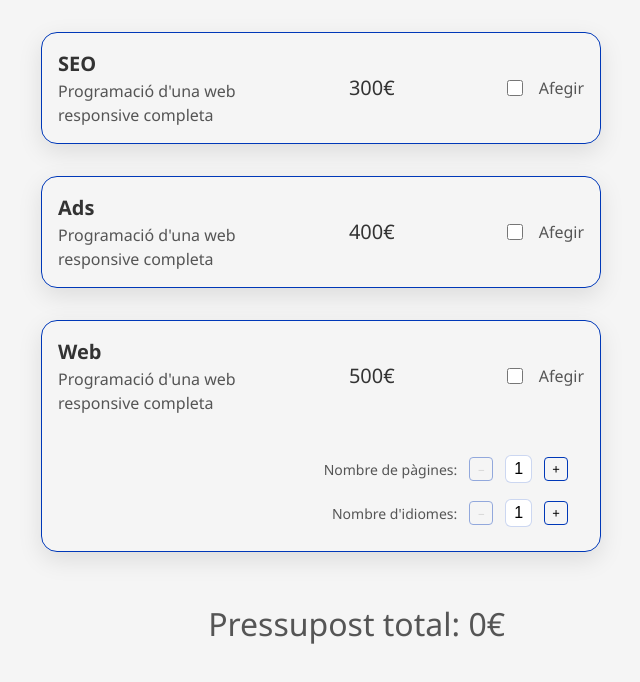
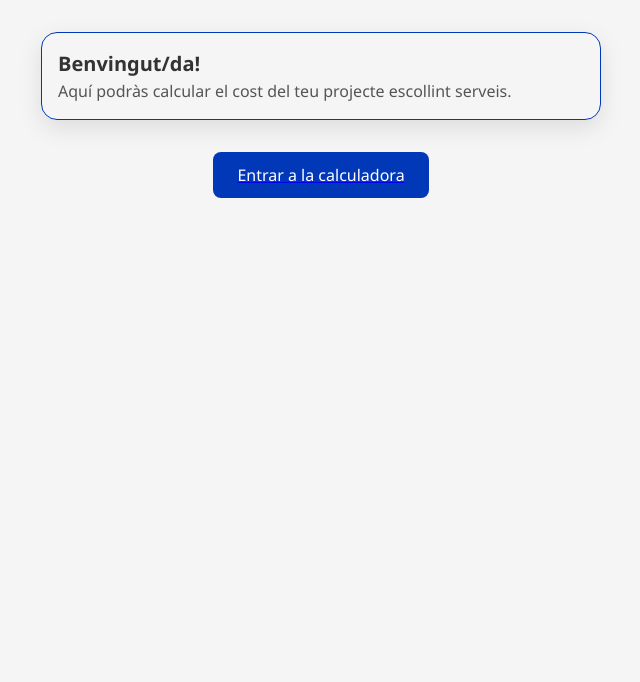
Before and after one commit to albertvallsbe/2025-s6-albertvalls, a React (Vite) app: page / in a window 1280 px wide. Shown: the top 682 px of the page, without its empty margins (319-959 px from the left). Built offline with nearby package versions, Linux system fonts and the light colour scheme.

Commit message:
Add react router in project and first pages

```diff
--- a/package.json
+++ b/package.json
@@ -15,7 +15,8 @@
     },
     "dependencies": {
         "react": "^18.2.0",
-        "react-dom": "^18.2.0"
+        "react-dom": "^18.2.0",
+        "react-router-dom": "^6.14.1"
     },
     "devDependencies": {
         "@eslint/js": "^9.29.0",
--- /dev/null
+++ b/src/AppRoutes.tsx
@@ -0,0 +1,13 @@
+import { Routes, Route, Navigate } from "react-router-dom";
+import { Welcome } from "./pages/Welcome";
+import { Calculator } from "./pages/Calculator";
+
+const AppRoutes = (): JSX.Element => (
+	<Routes>
+		<Route path="/" element={<Welcome />} />
+		<Route path="/calculator" element={<Calculator />} />
+		<Route path="*" element={<Navigate to="/" replace />} />
+	</Routes>
+);
+
+export default AppRoutes;
--- a/src/main.tsx
+++ b/src/main.tsx
@@ -1,10 +1,16 @@
 import { StrictMode } from "react";
 import { createRoot } from "react-dom/client";
 import "./styles/main.scss";
-import App from "./App";
+import { BrowserRouter } from "react-router-dom";
+import "./styles/main.scss";
+import AppRoutes from "./AppRoutes";
+// import App from "./App";
 
 createRoot(document.getElementById("root")!).render(
 	<StrictMode>
-		<App />
+		{/* <App /> */}
+		<BrowserRouter>
+			<AppRoutes />
+		</BrowserRouter>
 	</StrictMode>
 );
--- /dev/null
+++ b/src/pages/Calculator.tsx
@@ -0,0 +1,11 @@
+import { Link } from "react-router-dom";
+import App from "../App";
+
+export const Calculator = (): JSX.Element => (
+	<div>
+		<Link to="/">
+			<button className="welcome-card__button">Tornar a benvinguda</button>
+		</Link>
+		<App />
+	</div>
+);
--- /dev/null
+++ b/src/pages/Welcome.tsx
@@ -0,0 +1,18 @@
+import { Link } from "react-router-dom";
+
+export const Welcome = (): JSX.Element => (
+	<>
+		<article className="card welcome-card">
+			{/* Cos principal, reutilitza .card__item per a text */}
+			<div className="card__item">
+				<h1 className="card__title">Benvingut/da!</h1>
+				<p className="card__text">
+					Aquí podràs calcular el cost del teu projecte escollint serveis.
+				</p>
+			</div>
+		</article>
+		<Link to="/calculator">
+			<button className="welcome-card__button">Entrar a la calculadora</button>
+		</Link>
+	</>
+);
--- a/src/styles/_home.scss
+++ b/src/styles/_home.scss
@@ -38,9 +38,7 @@ body {
 	grid-template-columns: repeat(2, auto);
 	gap: 1rem;
 	align-items: center;
-
 }
-
 
 .card__title {
 	font-size: 1.25rem;
@@ -67,7 +65,6 @@ body {
 	font-size: 2rem;
 	color: #555;
 	text-align: end;
-	// margin-right: 8rem;
 	padding: 1rem;
 }
 
@@ -92,8 +89,6 @@ input[type="number"] {
 }
 
 .web-options {
-
-
 	padding: 1.5rem 2rem;
 	display: grid;
 	grid-template-columns: 1fr;
@@ -107,14 +102,14 @@ input[type="number"] {
 	gap: 0.75rem;
 }
 
-/* Etiqueta a l’esquerra */
+
 .web-options__label {
 	flex: 0 0 auto;
 	font-size: 0.875rem;
 	color: #555;
 }
 
-/* Botons + i – */
+
 .web-options__control button {
 	background: transparent;
 	border: 1px solid colors.$primary-color;
@@ -137,7 +132,6 @@ input[type="number"] {
 	color: colors.$white;
 }
 
-/* Input numèric al mig */
 .web-options__control input[type="number"] {
 	width: 3ch;
 	padding: 0.25rem;
@@ -147,7 +141,6 @@ input[type="number"] {
 	border-radius: 0.375rem;
 }
 
-/* Ocultar spinners */
 .web-options__control input[type="number"]::-webkit-outer-spin-button,
 .web-options__control input[type="number"]::-webkit-inner-spin-button {
 	-webkit-appearance: none;
@@ -156,6 +149,24 @@ input[type="number"] {
 
 .web-options__control input[type="number"] {
 	-moz-appearance: textfield;
+}
+
+.welcome-card__button {
+	padding: 0.75rem 1.5rem;
+	background: colors.$primary-color;
+	color: colors.$white;
+	border: none;
+	border-radius: 0.5rem;
+	font-size: 1rem;
+	cursor: pointer;
+	transition: background 0.2s ease;
+	display: grid;
+	grid-template-columns: 1fr;
+	margin: 2rem auto;
+}
+
+.welcome-card__button:hover {
+	background: color.scale(colors.$primary-color, $lightness: -10%);
 }
 
 @media (min-width: 768px) {
@@ -179,12 +190,6 @@ input[type="number"] {
 	}
 
 	.web-options {
-		/* en escriptori, dues columnes */
-		// grid-template-columns: repeat(2, 1fr);
-		// grid-column: 2 / 3;
-		// min-width: 100%;
 		grid-column: span 2;
-		// padding-left: 1.5rem;
-		// align-items: end;
 	}
 }
```
Also changed, not shown: 1 other file (tests, documents, lock files or other folders).
